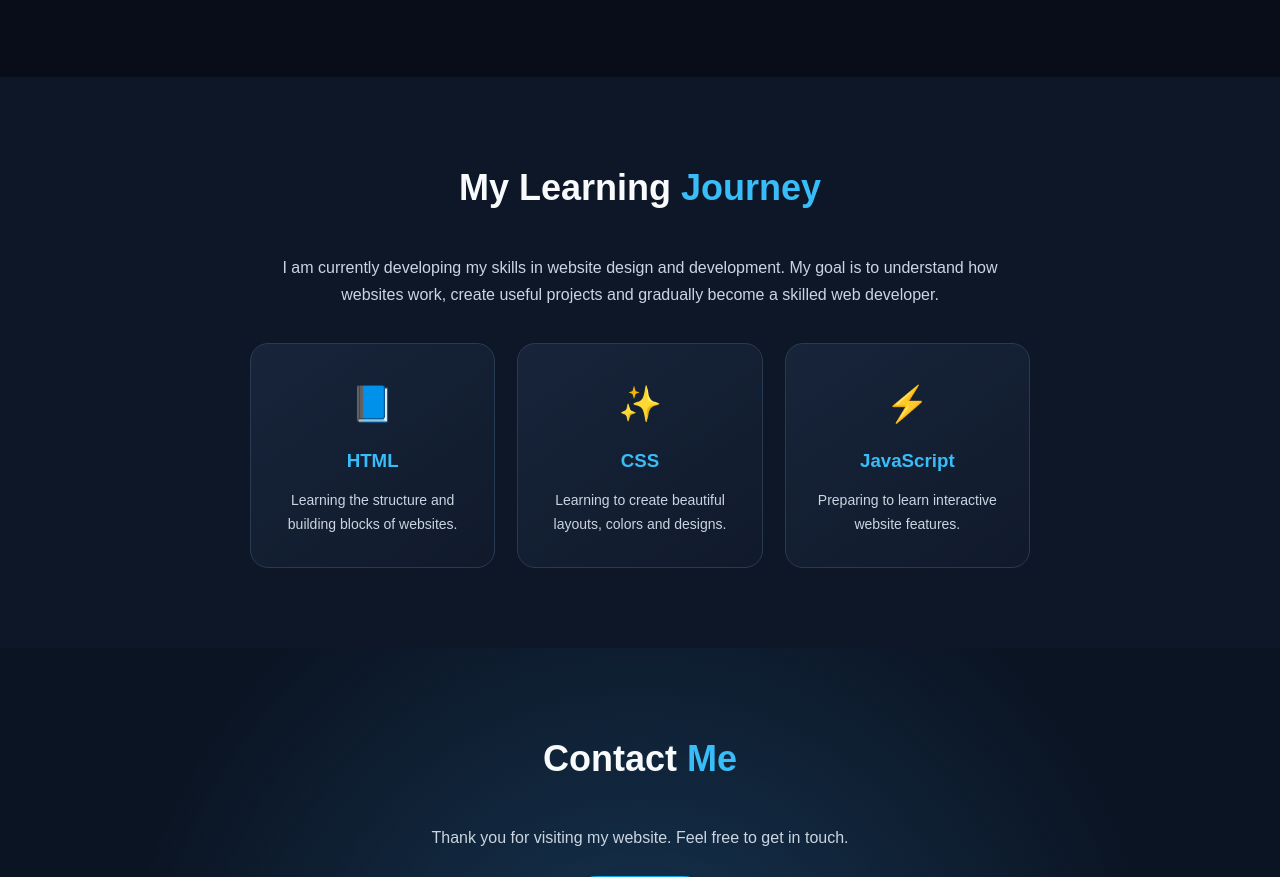
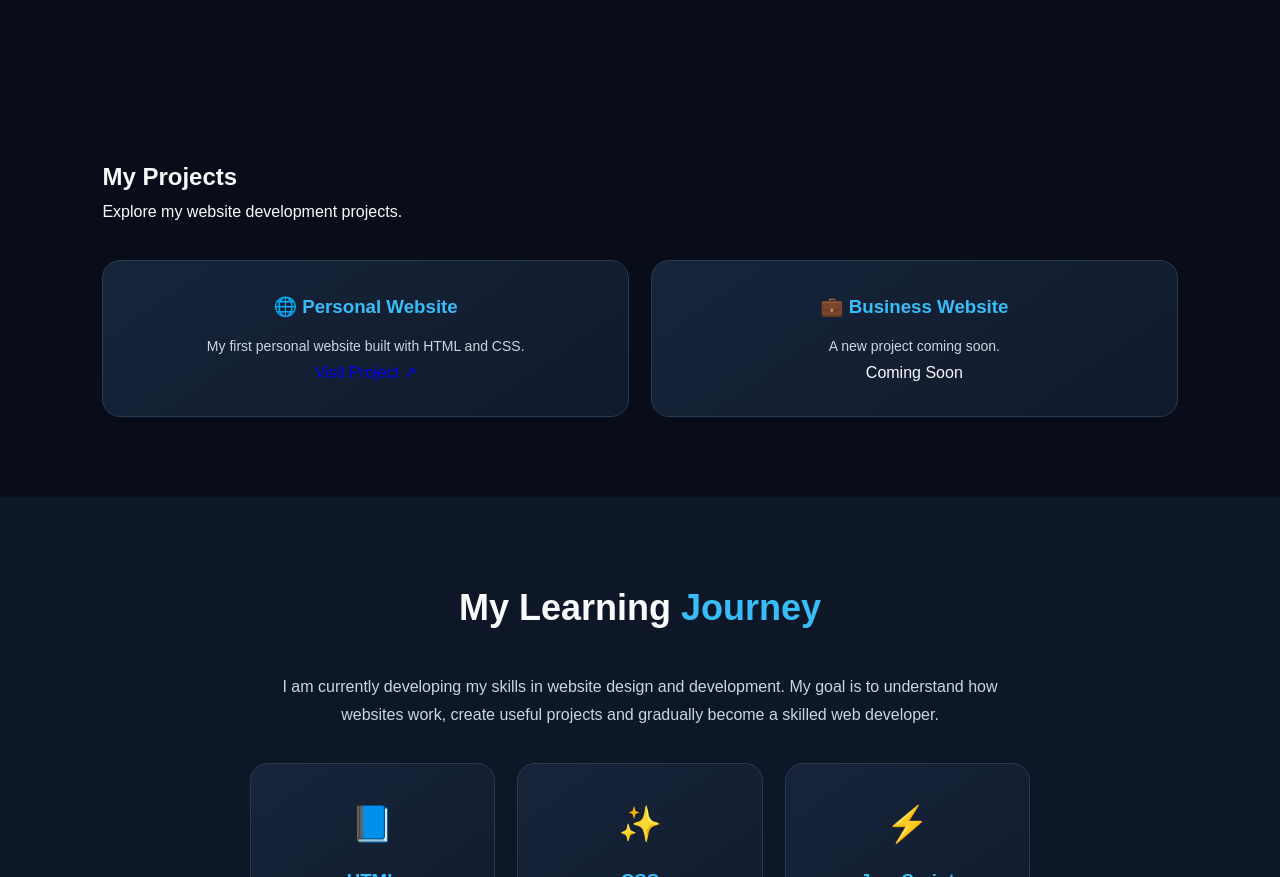
Before and after one commit to sakilahmed89/my-personal-website, a plain HTML site: page index.html in a window 1280 px wide. Shown: the part 1401-2278 px from the top of the page. Drawn offline with Linux system fonts and the light colour scheme.

Commit message:
Add projects section with personal and business website

```diff
--- a/index.html
+++ b/index.html
@@ -410,6 +410,26 @@
     </div>
   </section>
 
+<section id="projects">
+  <h2>My Projects</h2>
+  <p>Explore my website development projects.</p>
+
+  <div class="cards">
+    <div class="card">
+      <h3>🌐 Personal Website</h3>
+      <p>My first personal website built with HTML and CSS.</p>
+      <a href="https://sakilahmed89.github.io/my-personal-website/" target="_blank">Visit Project ↗</a>
+    </div>
+
+    <div class="card">
+      <h3>💼 Business Website</h3>
+      <p>A new project coming soon.</p>
+      <span>Coming Soon</span>
+    </div>
+  </div>
+</section>
+
+
   <section class="journey" id="journey">
     <h2 class="section-title">My Learning <span>Journey</span></h2>
 
```
